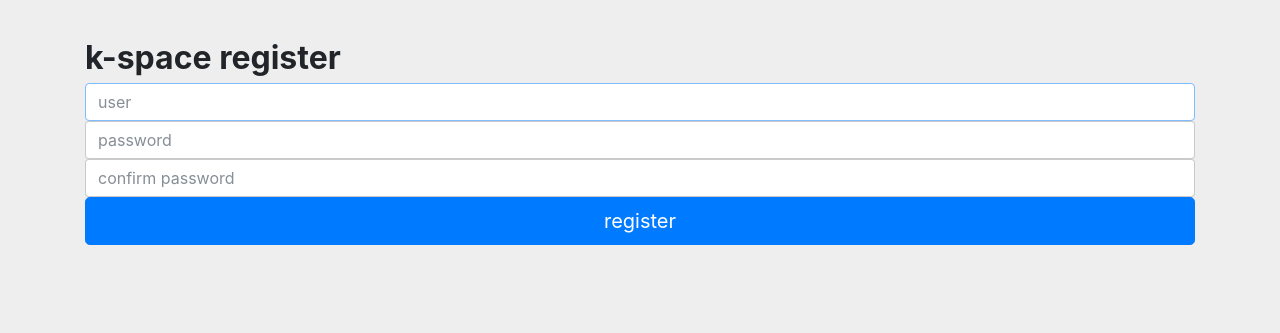
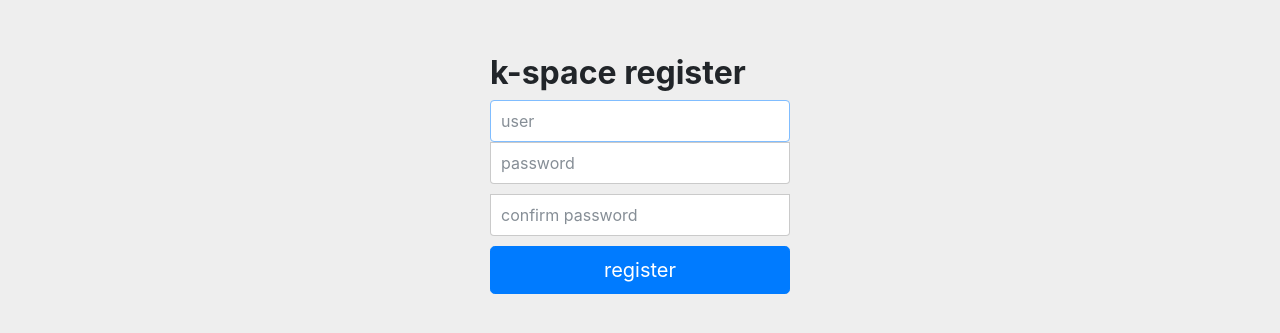
Before and after one commit to k-space-ee/k-space-web, a Django app: page /register/ in a window 1280 px wide. Shown: the top 333 px of the page. Run offline with Django 3.2, Linux system fonts and the light colour scheme; some libraries are stand-ins or nearby versions.

Commit message:
register bootstrapify fix

```diff
--- a/templates/register.html
+++ b/templates/register.html
@@ -64,7 +64,7 @@
 	</head>
 	<body>
 		<div class="container">
-			<form id="reg" action="/register/" method="POST">
+			<form class="form-signin" id="reg" action="/register/" method="POST">
 				{% csrf_token %}
 				<h2 class="form-signin-heading"><strong>k-space register</strong></h2>
 				<label for="user" class="sr-only">user</label>
```
